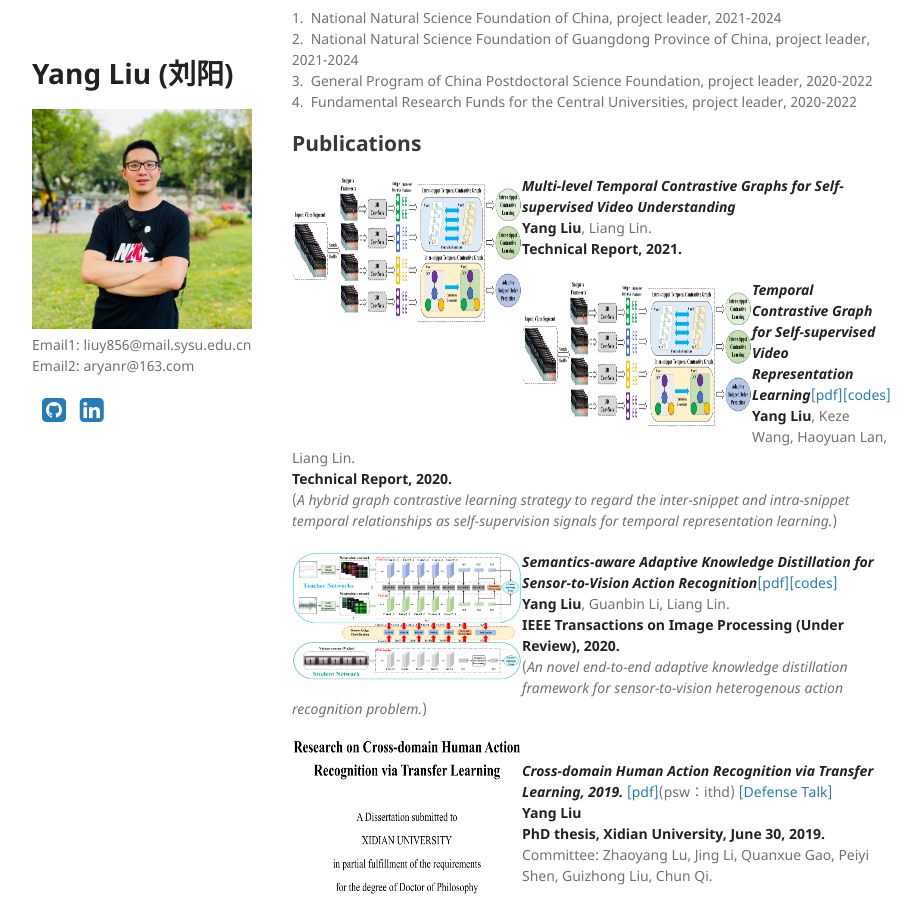
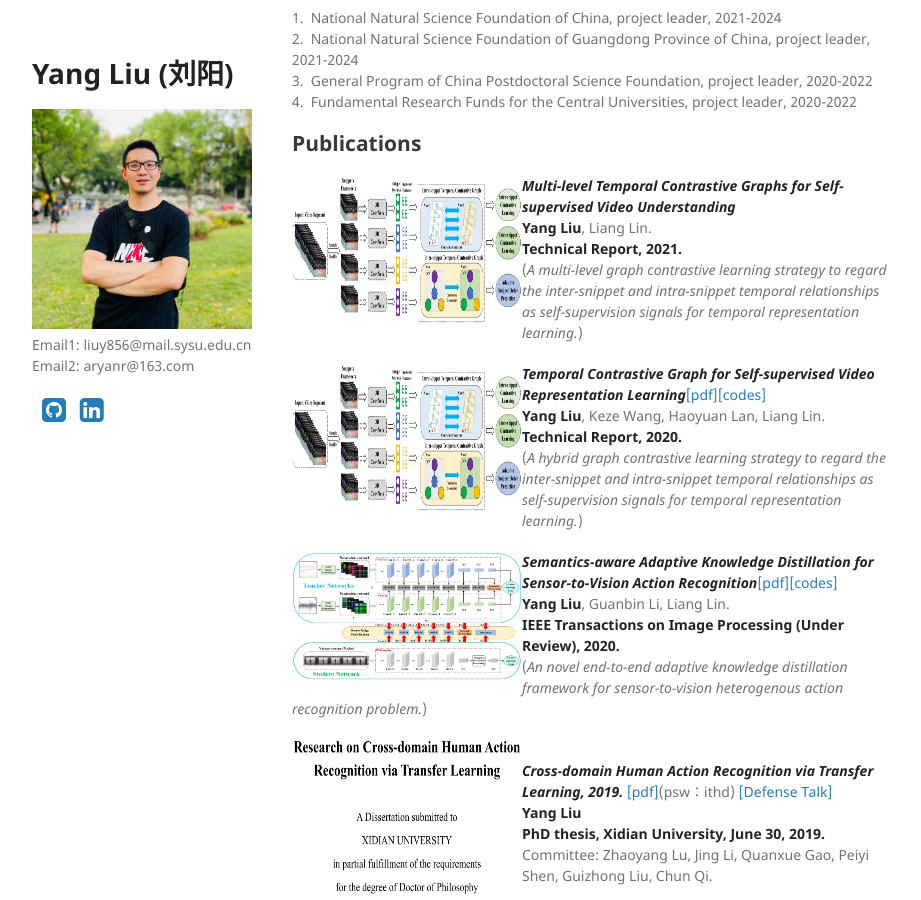
Before and after one commit to YangLiu9208/home, a Jekyll site: the page built from index.md, in a window 1280 px wide and 900 px high, scrolled down 976 px. Shown: the whole window, without its empty margins (178-1099 px from the left). Built offline with Jekyll 4.4.1, drawn with Linux system fonts in a browser that asks for light colours; a style sheet for code colours, icons or effects is not loaded.

Commit message:
Update index.md

```diff
--- a/index.md
+++ b/index.md
@@ -41,6 +41,7 @@ Deep Learning, Transfer Learning, Self-supervised Learning, Reinforcement Learni
 ***Multi-level Temporal Contrastive Graphs for Self-supervised Video Understanding***
 **Yang Liu**, Liang Lin.
 **Technical Report, 2021.**
+(*A multi-level graph contrastive learning strategy to regard the inter-snippet and intra-snippet temporal relationships as self-supervision signals for temporal representation learning.*)
 
 <div align="left">
           <a>
```
